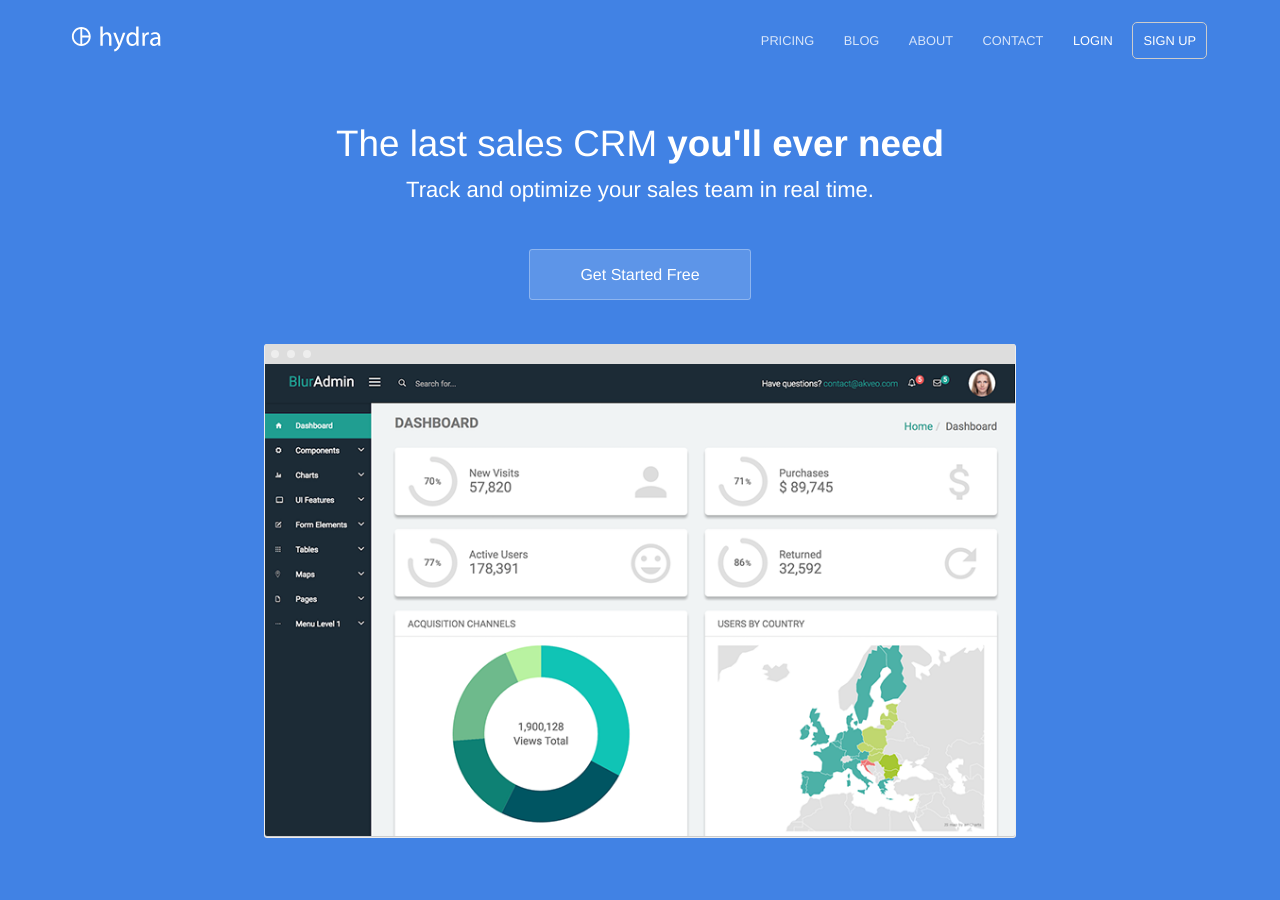
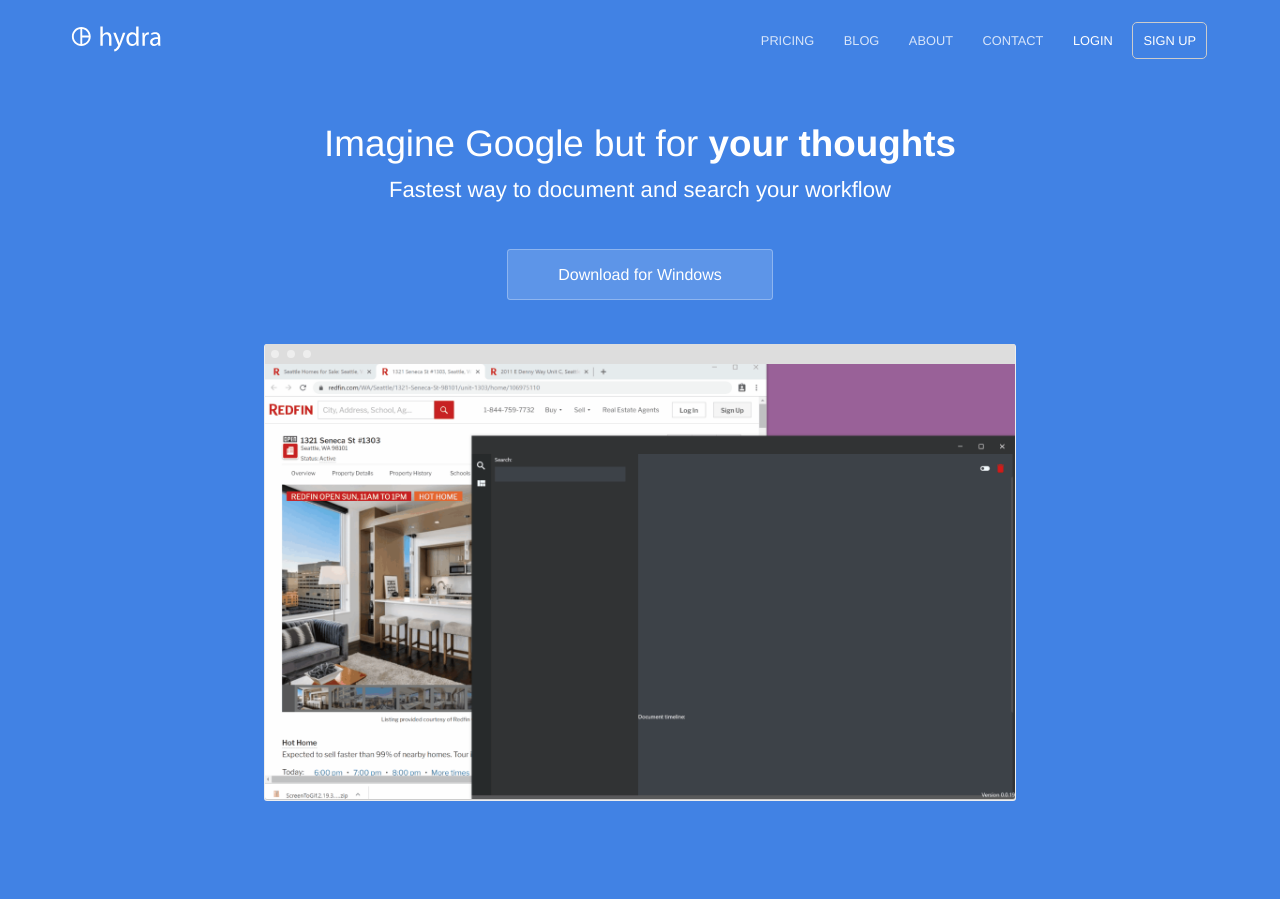
Before and after one commit to cemheren/remembber, a Jekyll site: the page built from index.html, in a window 1280 px wide and 900 px high. Built offline with Jekyll 4.4.1, drawn with Linux system fonts in a browser that asks for light colours.

Commit message:
update the gif

```diff
--- a/index.html
+++ b/index.html
@@ -1,14 +1,14 @@
 ---
-title: The last sales CRM you'll ever need
-description: Track and optimize your sales team in real time
+title: Never forget anything with Librarian
+description: Fastest way to document and search your workflow
 ---
 <section class="hero">
 	<div class="text-container">
-		<h1 class="editable">The last sales CRM <strong>you'll ever need</strong></h1>
-		<p class="subtext editable">Track and optimize your sales team in real time.</p>
-		<div class="cta button alt"><a href="{{ site.baseurl }}/sign-up/">Get Started Free</a></div>
+		<h1 class="editable">Imagine Google but for <strong>your thoughts</strong></h1>
+		<p class="subtext editable">Fastest way to document and search your workflow</p>
+		<div class="cta button alt"><a href="https://allbuilds.blob.core.windows.net/wanshitong/downloads/librarian Setup 0.0.19.exe">Download for Windows</a></div>
 		<div>
-			<img src="{{ site.baseurl }}/images/dashboard.png" alt="Screenshot" class="screenshot editable" />
+			<img src="{{ site.baseurl }}/gifs/seneca.gif" alt="Screenshot" class="screenshot editable" />
 		</div>
 	</div>
 </section>
```
Also changed, not shown: gifs/seneca.gif (added), siteicon.png.
